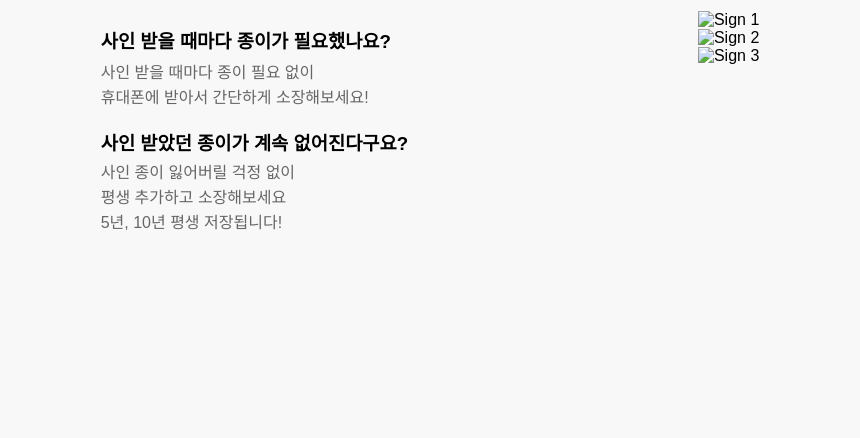
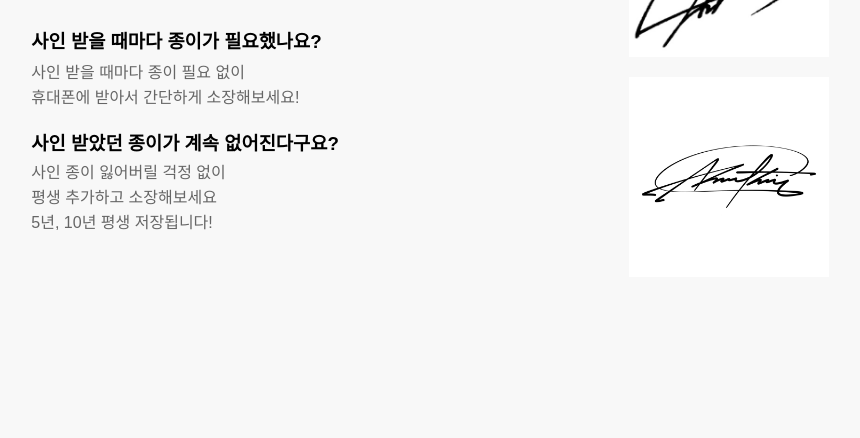
Before and after one commit to Hanowensing/sign_backend, a website: page public/first.html in a window 1280 px wide. Shown: the part 362-800 px from the top of the page, without its empty margins (210-1070 px from the left). Drawn offline with Linux system fonts and the light colour scheme.

```diff
--- a/public/first.html
+++ b/public/first.html
@@ -26,10 +26,9 @@
 
         <!-- 오른쪽 이미지 컨테이너 -->
         <div class="image-container">
-            <img src="./public/sign1.png" alt="Sign 1">
-            <img src="./public/sign2.png" alt="Sign 2">
-            <img src="./public/sign3.png" alt="Sign 3">
-
+            <img src="sign1.png" alt="Sign 1" class="sign-image">
+            <img src="sign2.jpg" alt="Sign 2" class="sign-image">
+            <img src="sign3.jpg" alt="Sign 3" class="sign-image">
         </div>
     </div>
 
```
